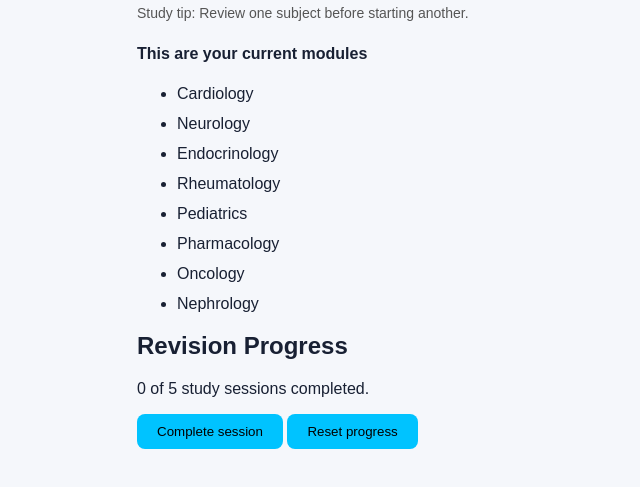
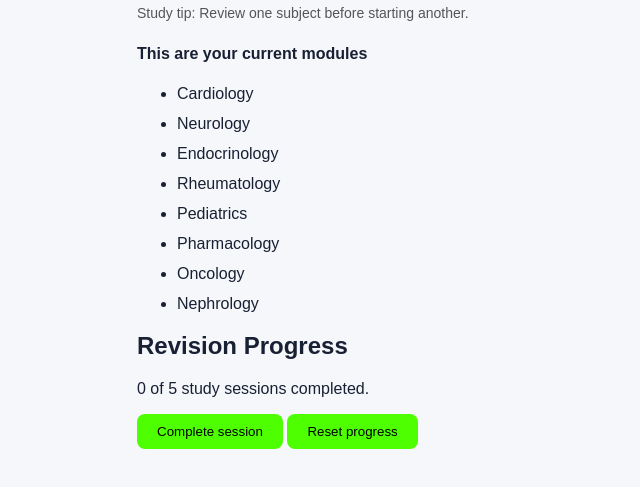
Before and after one commit to aymentech45-bit/study-plan, a plain HTML site: page index.html in a window 1280 px wide. Shown: the part 175-662 px from the top of the page, without its empty margins (293-933 px from the left). Drawn offline with Linux system fonts and the light colour scheme.

Commit message:
Change the buttons color

```diff
--- a/style.css
+++ b/style.css
@@ -35,7 +35,7 @@ button {
   padding: 10px 20px;
   border-radius: 8px;
   border: 0px;
-  background-color: rgb(0, 195, 255);
+  background-color: rgb(77, 255, 0);
 }
 @media (max-width: 600px) {
   .study-tip {
```
